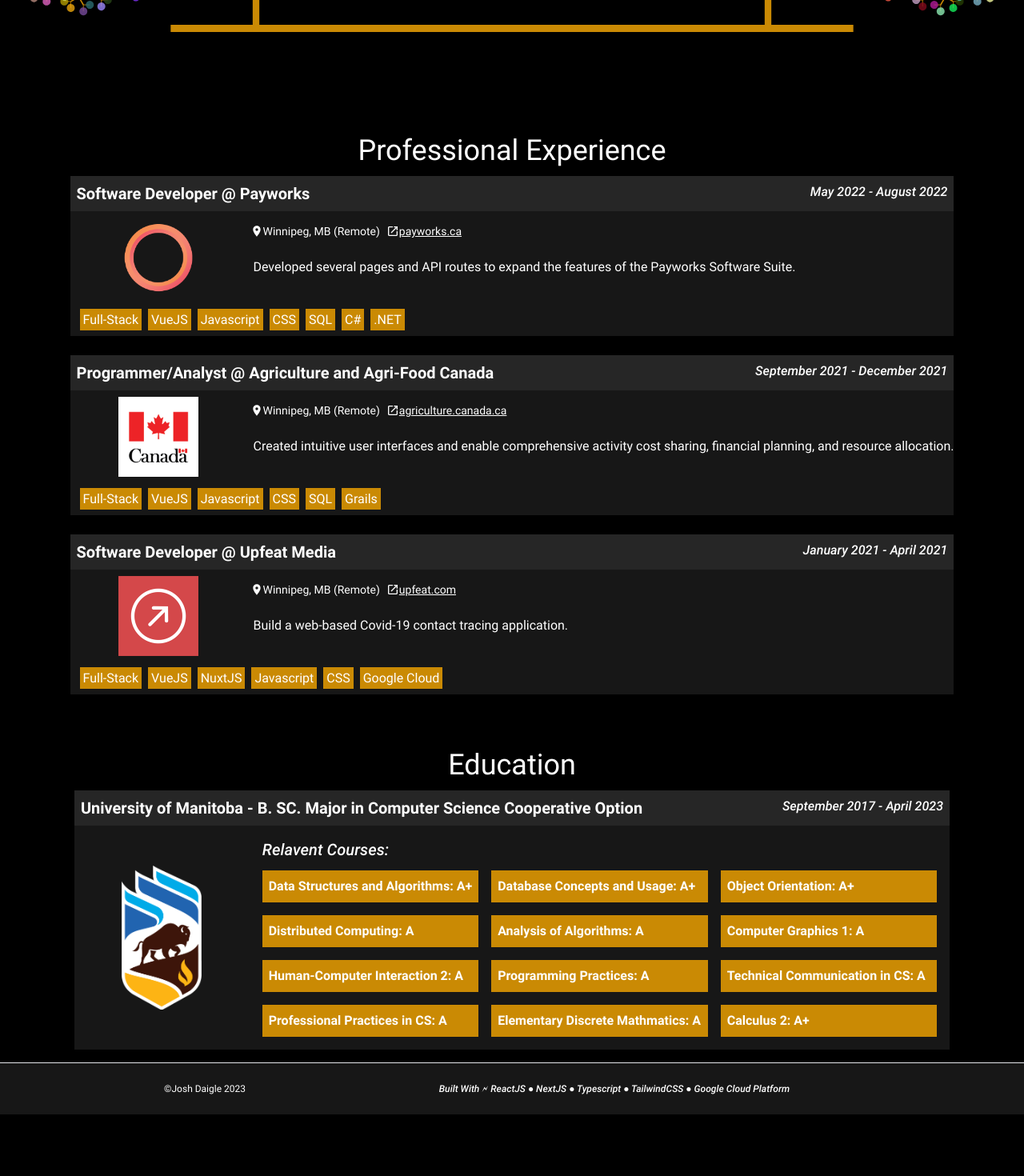
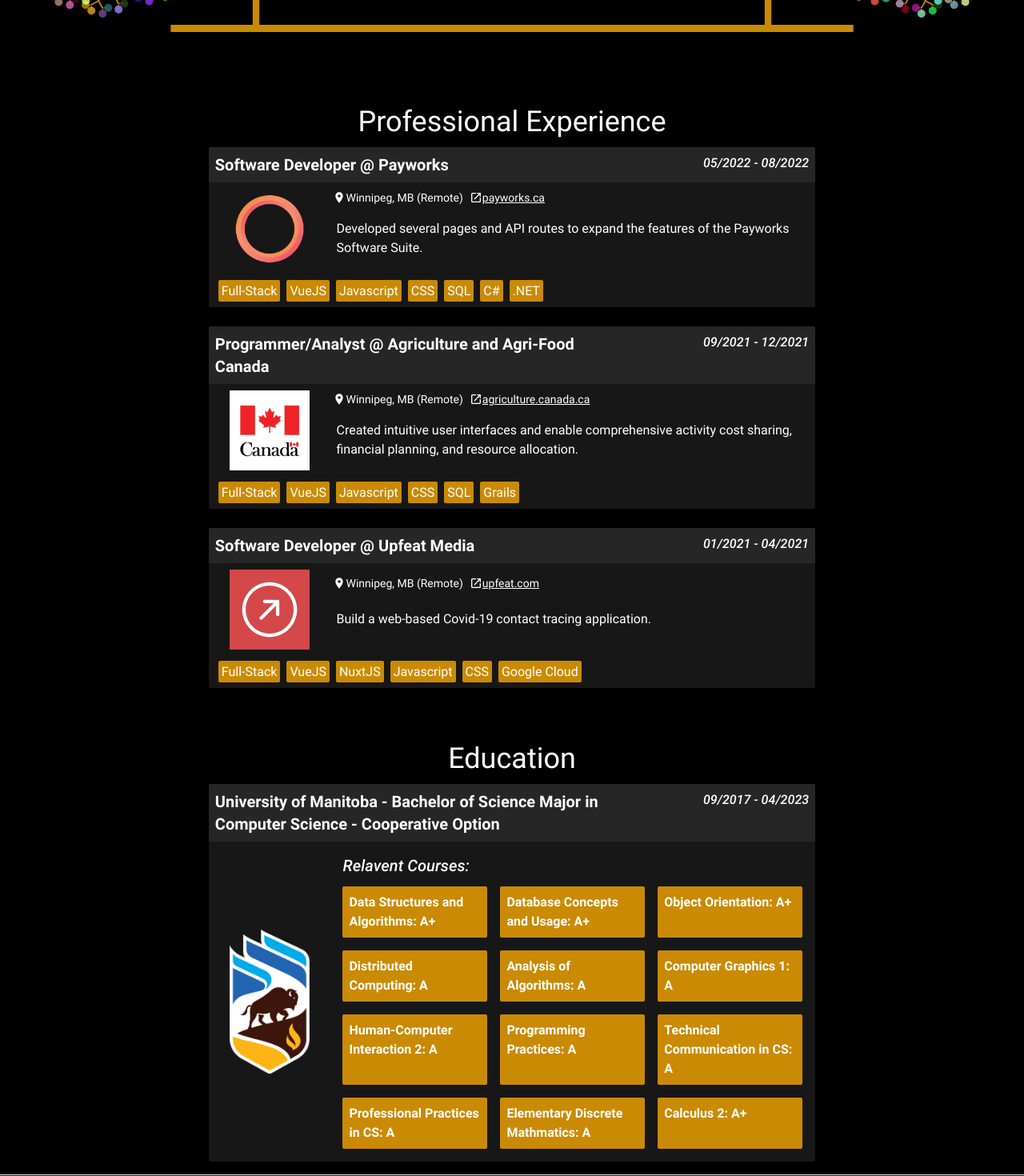
Before and after one commit to JoshDaigleDev/website-frontend, a Next.js app: page / in a window 1280 px wide. Shown: the part 760-2230 px from the top of the page at 80% size. Before the commit the page ends 2153 px from the top, so only its background shows below. Built offline with nearby package versions, Linux system fonts and the light colour scheme.

Commit message:
Minor Improvements

```diff
--- a/public/WorkExperience.json
+++ b/public/WorkExperience.json
@@ -2,8 +2,8 @@
     {
         "company": "Payworks",
         "title": "Software Developer",
-        "dateFrom": "May 2022",
-        "dateTo": "August 2022",
+        "dateFrom": "05/2022",
+        "dateTo": "08/2022",
         "jobDescription":"Developed several pages and API routes to expand the features of the Payworks Software Suite.",
         "imagePath": "/PayworksLogo.png",
         "imageAlt": "Payworks Logo",
@@ -15,8 +15,8 @@
     {
         "company": "Agriculture and Agri-Food Canada",
         "title": "Programmer/Analyst",
-        "dateFrom": "September 2021",
-        "dateTo": "December 2021",
+        "dateFrom": "09/2021",
+        "dateTo": "12/2021",
         "jobDescription":"Created intuitive user interfaces and enable comprehensive activity cost sharing, financial planning, and resource allocation.",
         "imagePath": "/AgricultureAndAgriFoodCanadaLogo.png",
         "imageAlt": "Agriculture and Agri-Food Canada Logo",
@@ -28,8 +28,8 @@
     {
         "company": "Upfeat Media",
         "title": "Software Developer",
-        "dateFrom": "January 2021",
-        "dateTo": "April 2021",
+        "dateFrom": "01/2021",
+        "dateTo": "04/2021",
         "jobDescription":"Build a web-based Covid-19 contact tracing application.",
         "imagePath": "/UpfeatLogo.png",
         "imageAlt": "Upfeat Media Logo Logo",
--- a/src/app/page.tsx
+++ b/src/app/page.tsx
@@ -5,7 +5,7 @@ import ScrollChips from '@/components/ScrollChips'
 
 export default function Page() {
   return (
-    <main className="min-h-max">
+    <main className="min-h-max mx-2">
       <ScrollChips />
       <div className="lg:min-h-screen min-h-[50vh]">
         <Title />
--- a/src/components/Canvas.tsx
+++ b/src/components/Canvas.tsx
@@ -16,7 +16,20 @@ const Canvas: React.FC<CanvasProps> = () => {
       var dotOpacity: number = mapRange(ang, Math.PI/3.5, Math.PI/3, 0, 0.8);
 
       function calculateScale(): number {
-        return Math.max(window.innerWidth/8, 200);
+        var scale: number
+
+        var size: number = window.innerWidth
+        //small - <
+        if (size < 500){
+          scale = window.innerHeight/4
+        } else if (size < 1024) {
+          scale = window.innerHeight/4
+        } else if(size < 1300) {
+          scale = window.innerHeight/4.5
+        } else {
+          scale = window.innerHeight/4
+        }
+        return scale
       }
 
       function mapRange(target: number, inMin: number, inMax: number, outMin: number, outMax: number): number {
@@ -89,7 +102,7 @@ const Canvas: React.FC<CanvasProps> = () => {
         if (num > 1){
           context.translate(0, -len);
           context.rotate(ang)
-          soloRecTree(canvas, num-1, len*0.6);
+          soloRecTree(canvas, num-1, len*0.7);
           context.rotate(-ang);
           context.rotate(-ang/2)
           soloRecTree(canvas, num-1, len*0.7);
--- a/src/components/Education.tsx
+++ b/src/components/Education.tsx
@@ -14,16 +14,20 @@ const italFont = localFont({
 
 export default function Education() {
     return (
-        <section className="grid min-w-[50%]">
+        <section className="grid min-w-[60%] lg:max-w-[60%]">
             <div className="flex justify-center p-3 lg:text-4xl text-3xl">
                 <h1>
                     Education
                 </h1>
             </div>
-            <div className="grid bg-neutral-900 min-w-full">
-                <div className={`${boldFont.className} flex justify-between space-x-5  bg-neutral-800  p-2 text-lg lg:text-xl`}>
-                    <span>University of Manitoba - B. SC. Major in Computer Science Cooperative Option</span>
-                    <span className={`${italFont.className} text-sm lg:text-base items-center`}>September 2017 - April 2023</span>
+            <div className="grid bg-neutral-900 min-w-full rounded-sm">
+                <div className={`${boldFont.className} grid grid-cols-3  bg-neutral-800  p-2 text-lg lg:text-xl rounded-sm`}>
+                    <div className="flex justify-start col-span-2">
+                        <span>University of Manitoba - Bachelor of Science Major in Computer Science - Cooperative Option</span>
+                    </div>
+                    <div className="flex justify-end">
+                        <span className={`${italFont.className} text-sm lg:text-base items-center`}>09/2017 - 04/2023</span>
+                    </div>
                 </div>
                 <div className="grid grid-cols-5">
                     <div className="flex items-center  p-2 justify-center ">
@@ -37,40 +41,40 @@ export default function Education() {
                     <div className="col-span-4 p-4">
                         <h2 className={`${italFont.className} text-xl mb-3`}>Relavent Courses:</h2>
                         <div className={`${boldFont.className} grid md:grid-cols-3 grid-cols-2 gap-4`}>
-                            <div className="bg-yellow-600 p-2">
+                            <div className="bg-yellow-600 p-2 rounded-sm">
                                 Data Structures and Algorithms: A+
                             </div>
-                            <div className="bg-yellow-600 p-2">
+                            <div className="bg-yellow-600 p-2 rounded-sm">
                                 Database Concepts and Usage: A+
                             </div>
-                            <div className="bg-yellow-600 p-2">
+                            <div className="bg-yellow-600 p-2 rounded-sm">
                                 Object Orientation: A+
                             </div>
-                            <div className="bg-yellow-600 p-2">
+                            <div className="bg-yellow-600 p-2 rounded-sm">
                                 Distributed Computing: A
                             </div>
-                            <div className="bg-yellow-600 p-2">
+                            <div className="bg-yellow-600 p-2 rounded-sm">
                                 Analysis of Algorithms: A
                             </div>
-                            <div className="bg-yellow-600 p-2">
+                            <div className="bg-yellow-600 p-2 rounded-sm">
                                 Computer Graphics 1: A
                             </div>
-                            <div className="bg-yellow-600 p-2">
+                            <div className="bg-yellow-600 p-2 rounded-sm">
                                 Human-Computer Interaction 2: A
                             </div>
-                            <div className="bg-yellow-600 p-2">
+                            <div className="bg-yellow-600 p-2 rounded-sm">
                                 Programming Practices: A
                             </div>
-                            <div className="bg-yellow-600 p-2">
+                            <div className="bg-yellow-600 p-2 rounded-sm">
                                 Technical Communication in CS: A
                             </div>
-                            <div className="bg-yellow-600 p-2">
+                            <div className="bg-yellow-600 p-2 rounded-sm">
                                 Professional Practices in CS: A
                             </div>
-                            <div className="bg-yellow-600 p-2">
+                            <div className="bg-yellow-600 p-2 rounded-sm">
                                 Elementary Discrete Mathmatics: A
                             </div>
-                            <div className="bg-yellow-600 p-2">
+                            <div className="bg-yellow-600 p-2 rounded-sm">
                                 Calculus 2: A+
                             </div>
                         </div>
--- a/src/components/Experience.tsx
+++ b/src/components/Experience.tsx
@@ -3,7 +3,7 @@ import ExperienceExample from "./ExperienceExample"
 
 export default function Experience() {
     return (
-        <section className="grid min-w-[50%]">
+        <section className="grid min-w-[60%] lg:max-w-[60%]">
             <div className="flex justify-center p-3 lg:text-4xl text-3xl">
                 <h1>
                     Professional Experience
--- a/src/components/ExperienceExample.tsx
+++ b/src/components/ExperienceExample.tsx
@@ -28,10 +28,14 @@ interface ExperienceExampleProps {
 
 export default function ExperienceExample(props: ExperienceExampleProps) {
   return (
-    <div className="grid bg-neutral-900 min-w-full mb-6">
-      <div className={`${boldFont.className} flex justify-between space-x-5  bg-neutral-800  p-2 text-lg lg:text-xl`}>
-        <span>{props.title} @ {props.company}</span>
-        <span className={`${italFont.className} text-sm lg:text-base items-center`}>{props.dateFrom} - {props.dateTo}</span>
+    <div className="grid bg-neutral-900 min-w-full mb-6 rounded-sm">
+      <div className={`${boldFont.className} grid grid-cols-3  bg-neutral-800  p-2 text-lg lg:text-xl rounded-sm`}>
+        <div className="col-span-2 flex justify-start">
+          <span>{props.title} @ {props.company}</span>
+        </div>
+        <div className="flex justify-end">
+          <span className={`${italFont.className} text-xs lg:text-base items-center`}>{props.dateFrom} - {props.dateTo}</span>
+        </div>
       </div>
       <div className="grid grid-cols-5">
         <div className="flex items-center p-2 justify-center ">
@@ -58,7 +62,7 @@ export default function ExperienceExample(props: ExperienceExampleProps) {
       </div>
       <div className="inline-block p-2 truncate overflow-hidden">
             {props.skills.map((skill, index) => (
-              <span key={index} className="p-1 m-1 text-xs lg:text-base bg-yellow-600">
+              <span key={index} className="p-1 m-1 text-xs lg:text-base bg-yellow-600 rounded-sm">
                 {skill}
               </span>
             ))}
--- a/src/components/Title.tsx
+++ b/src/components/Title.tsx
@@ -15,14 +15,14 @@ export default function Title() {
     return (
         <>
         <Canvas />
-        <section className="grid gap-3 md:gap-8 pt-9 lg:mt-9 -z-20">
-            <div className="flex justify-center items-end  drop-shadow-lg z-10 mt-5">
-                <h1 className={`${boldFont.className} underline decoration-yellow-600 lg:text-[180px] md:text-[140px] sm:text-8xl text-6xl`}>
+        <section className="grid pt-9">
+            <div className="flex justify-center">
+                <h1 className={`${boldFont.className} underline decoration-yellow-600 text-[56px] sm:text-[64px] md:text-[88px] xl:text-[128px]`}>
                     Josh Daigle
                 </h1>
             </div>
-            <div className="flex justify-center drop-shadow-lg">
-                <h1 className={`${italFont.className} lg:text-[66px] md:text-[54px] sm:text-4xl text-2xl z-10`}>
+            <div className="flex justify-center">
+                <h1 className={`${italFont.className} text-[20px] sm:text-[24px] md:text-[32px] xl:text-[40px]`}>
                     Software Developer
                 </h1>
             </div>
```
